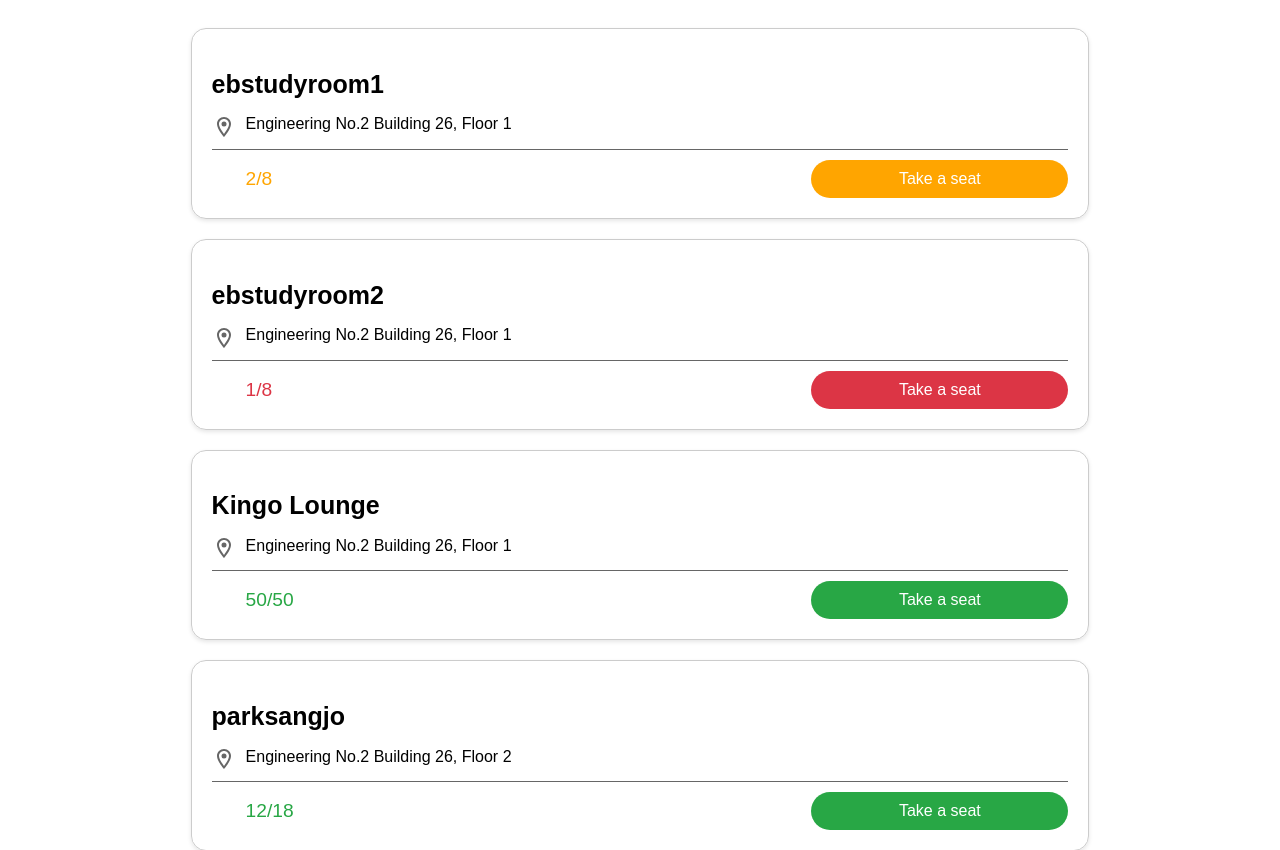
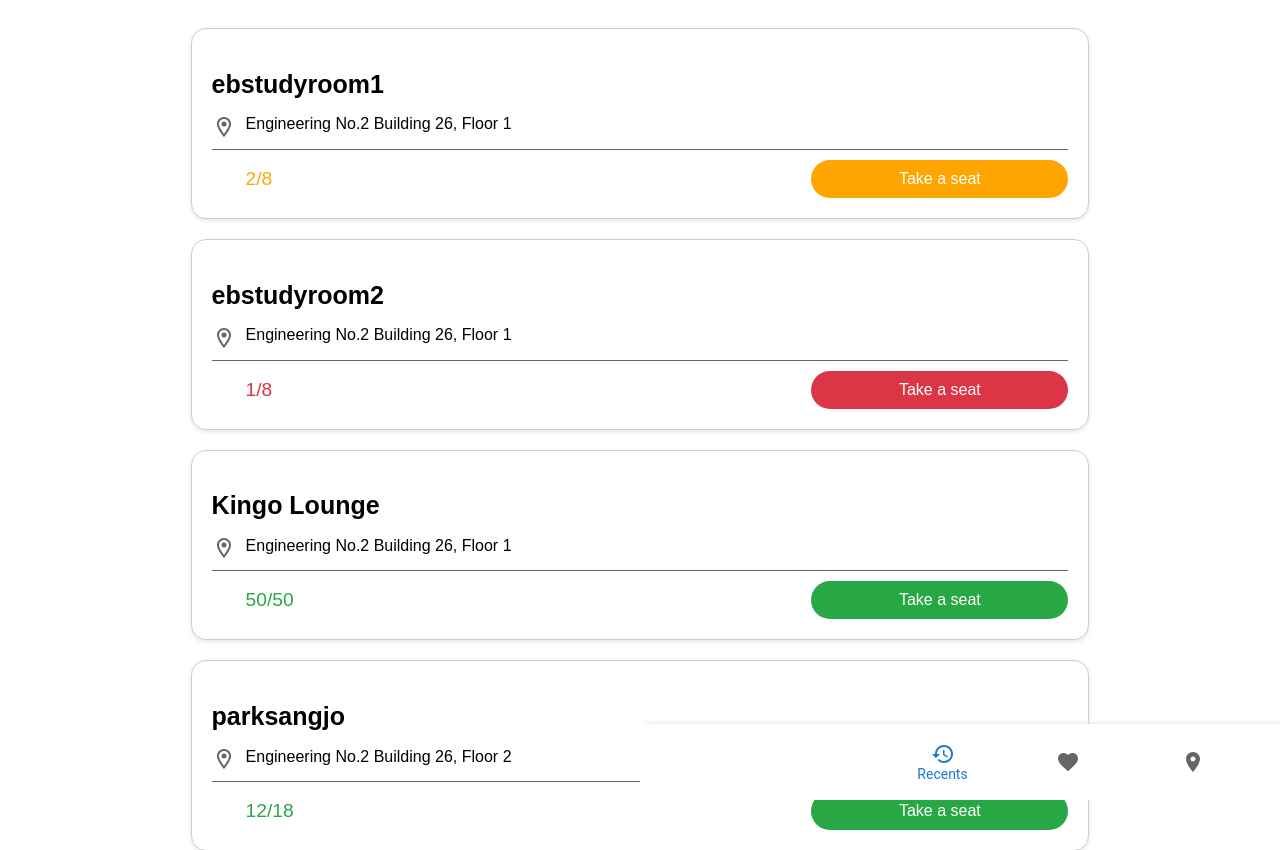
Before and after one commit to Dobby-Kim/A-s_Capston_Project, a React (Create React App) app in the folder WebHost/app/: page /lounges in a window 1280 px wide. Shown: the top 850 px of the page. Built offline with nearby package versions, Linux system fonts and the light colour scheme; some icons are missing.

Commit message:
Update nav.css

```diff
--- a/WebHost/app/src/style/nav.css
+++ b/WebHost/app/src/style/nav.css
@@ -1,8 +1,12 @@
 .navigation {
-    width: 100%;
+    width: 60rem;
     display: flex;
     align-items: center;
-    position: relative;
     background-color: #fff;
     justify-content: center;
+    position: fixed;
+    bottom: 0;
+    box-shadow: 0px -5px 5px -5px #ddd;
+    padding: 10px;
+    transform: translateX(50%);
 }
```
